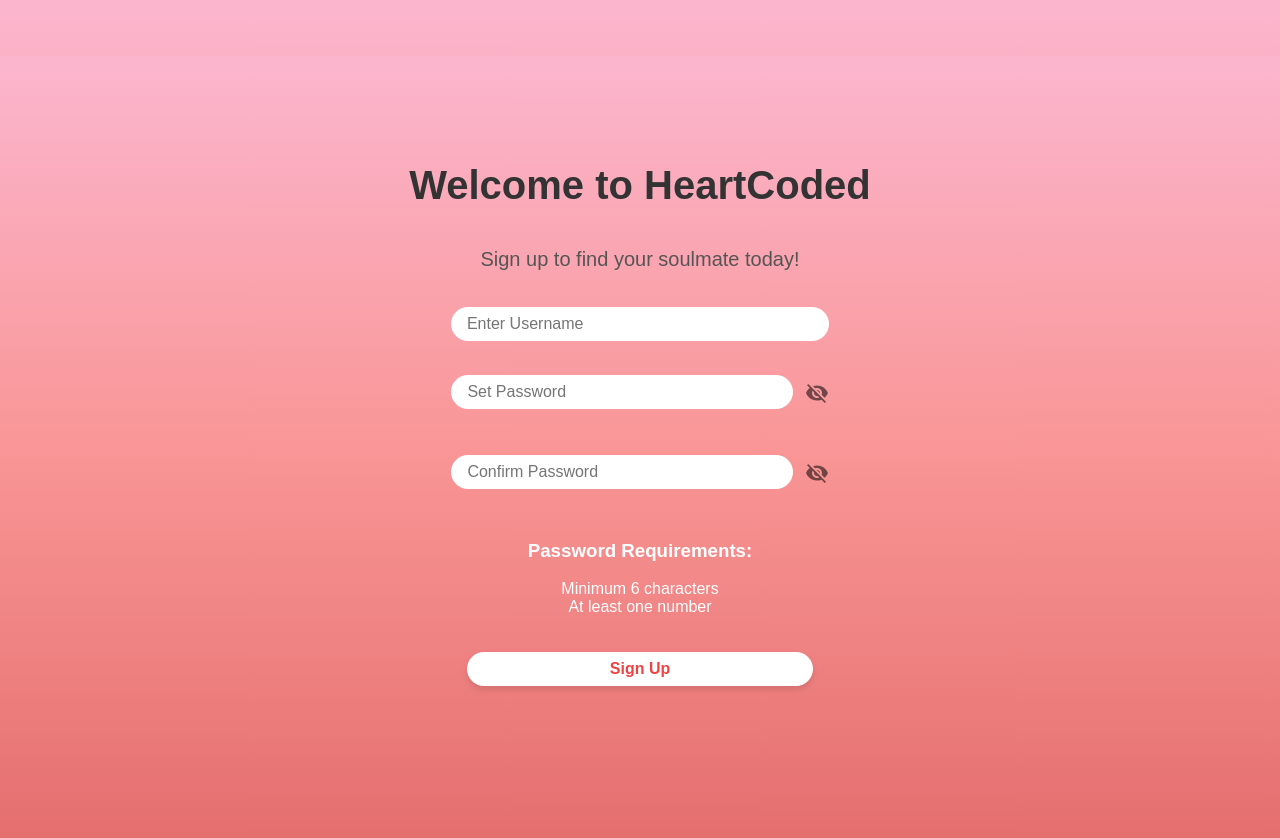
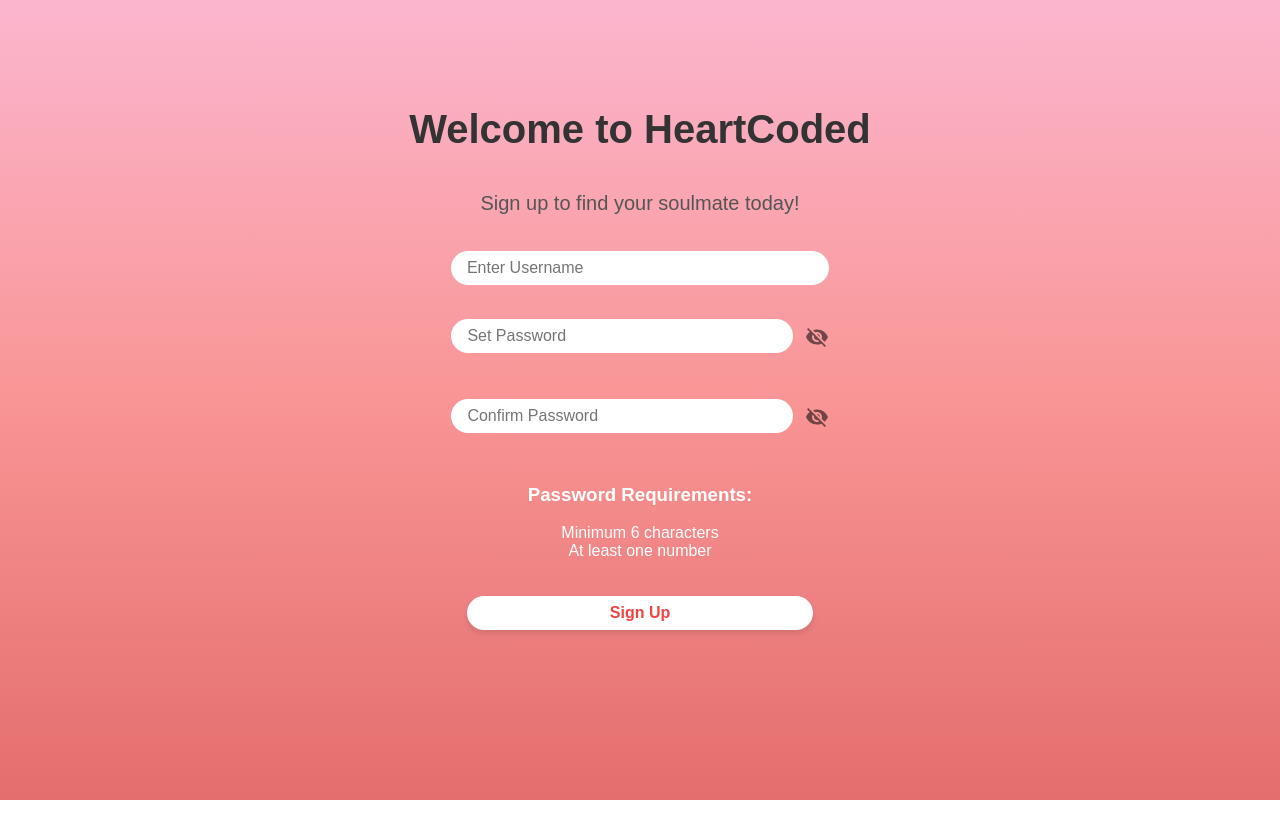
Before and after one commit to ajpieroni/316Heartcoded, a React (Create React App) app in the folder ourapp/reactapp/: page /SignUp in a window 1280 px wide. Shown: the top 838 px of the page. After the commit the page ends 800 px from the top, so only its background shows below. Built offline with nearby package versions, Linux system fonts and the light colour scheme.

Commit message:
changed margin top

```diff
--- a/ourapp/reactapp/src/pages/FindMatch.css
+++ b/ourapp/reactapp/src/pages/FindMatch.css
@@ -4,7 +4,7 @@
     font-family: 'Varela Round', sans-serif;
     display: flex;
     flex-direction: column;
-    margin-top: 56px;
+    /* margin-top: 56px; */
     /* max-width: 1200px; */
     /* margin: auto; */
     /* background-color: #f5f5f5; */
```
